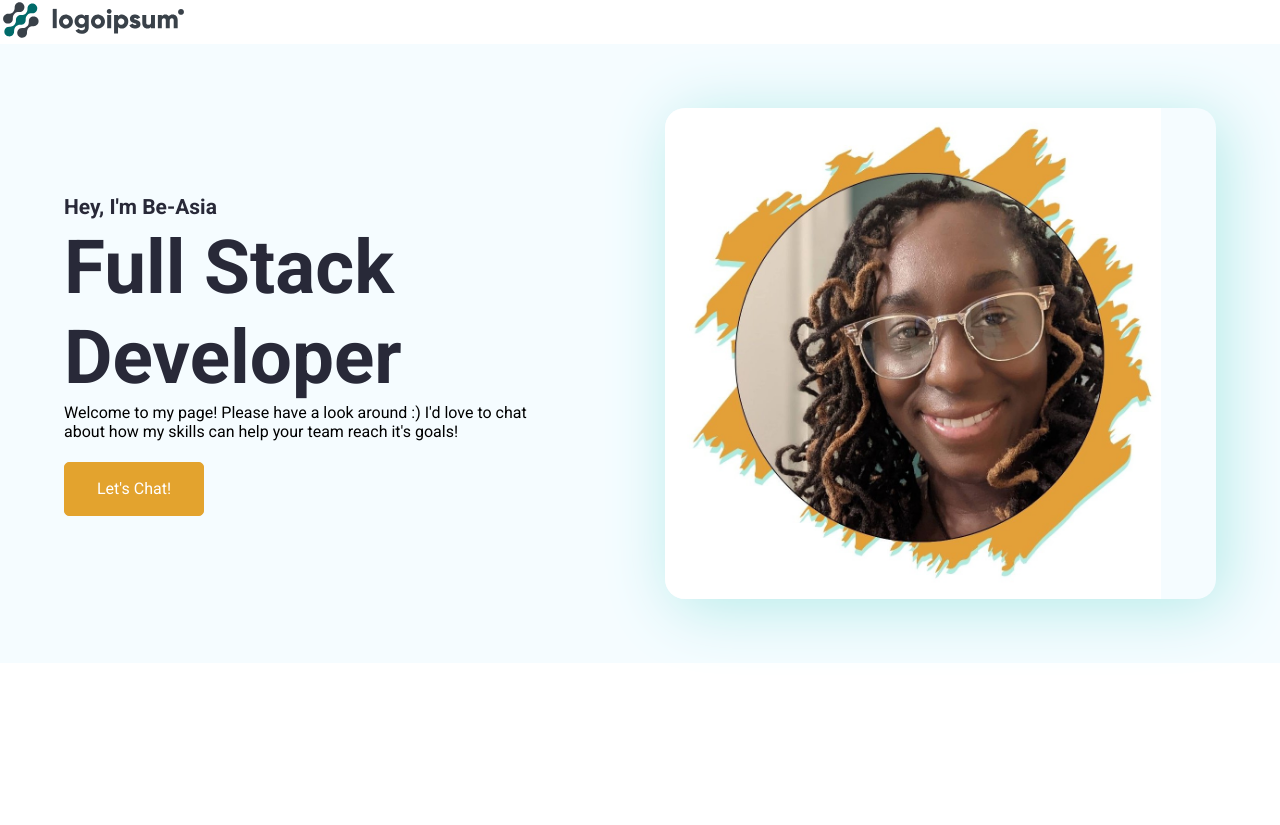
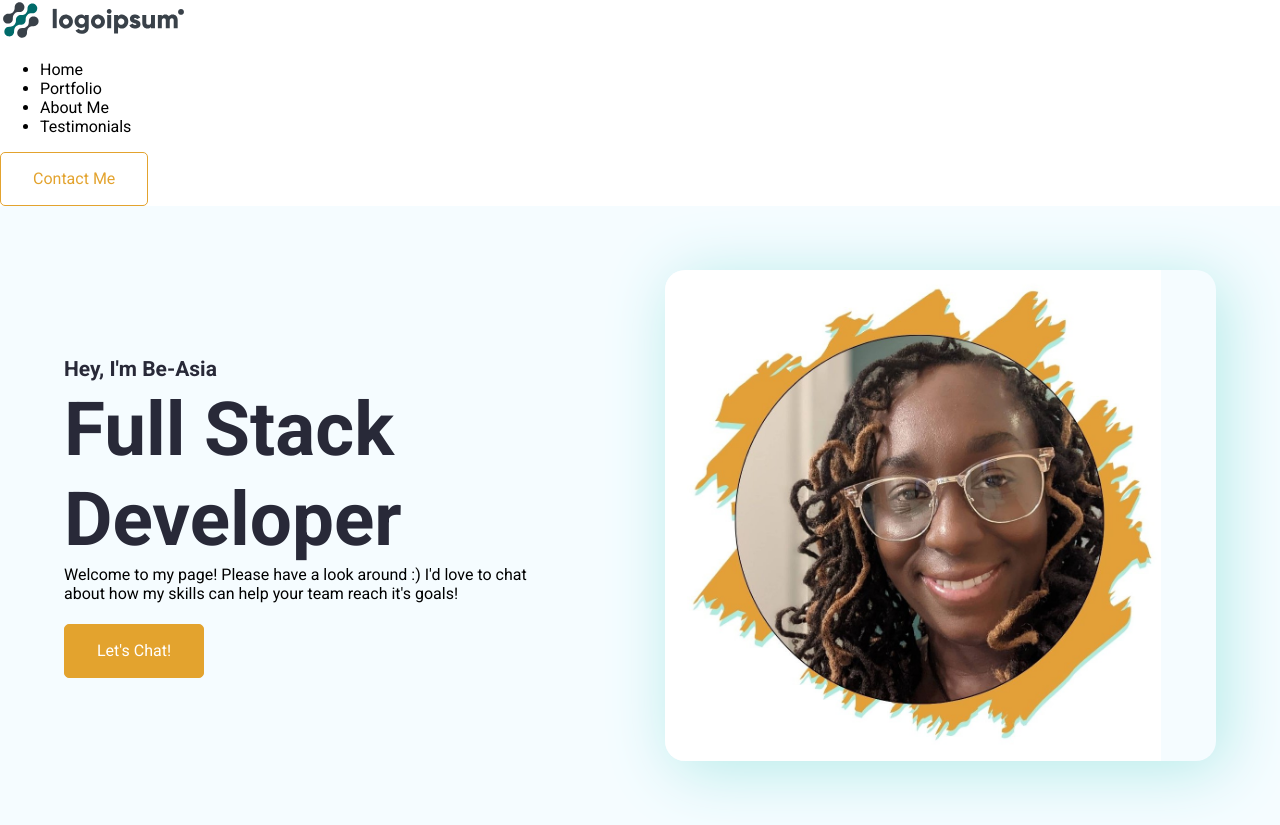
Before and after one commit to amerigirl/digitalPortfolio, a React (Create React App) app: page / in a window 1280 px wide. Before the commit the page ends 800 px from the top, so only its background shows below. Built offline with nearby package versions, Linux system fonts and the light colour scheme.

Commit message:
updating navbar links

```diff
--- a/src/App.js
+++ b/src/App.js
@@ -12,6 +12,7 @@
           <Navbar />
           <Routes>
             <Route path="/" element={<Home />} />
+            <Route path="*" element={<div>404 Not Found</div>} />
           </Routes>
         </div>
       </Router>
--- a/src/Pages/Home/Navbar.jsx
+++ b/src/Pages/Home/Navbar.jsx
@@ -1,40 +1,120 @@
-import {useState, useEffect, use} from 'react';
+import { useState, useEffect, use } from "react";
 import { Link } from "react-scroll";
 
-export default function Navbar(){
+export default function Navbar() {
   const [navActive, setNavActive] = useState(false);
 
   const toggleNav = () => {
     setNavActive((navActive) => !navActive);
-}
+  };
 
   const closeMenu = () => {
     setNavActive(false);
-}
+  };
 
-useEffect(() =>{
+  useEffect(() => {
     const handleResize = () => {
-        if(window.innerWidth <= 500){
+      if (window.innerWidth <= 500) {
         closeMenu();
       }
-    }
-    window.addEventListener('resize', handleResize);
+    };
+    window.addEventListener("resize", handleResize);
     return () => {
-        window.removeEventListener('resize', handleResize);
-    }
+      window.removeEventListener("resize", handleResize);
+    };
   }, []);
 
   useEffect(() => {
-    if(window.innerWidth <= 1200){
+    if (window.innerWidth <= 1200) {
       closeMenu();
     }
   }, []);
 
   return (
-    <nav className={`navbar ${navActive ? 'active' : ''}`}>
+    <nav className={`navbar ${navActive ? "active" : ""}`}>
       <div>
-    <img src='./img/logo.svg' alt='logo' />
+        <img src="./img/logo.svg" alt="logo" />
       </div>
+      <a
+        className={`nav_hamburger ${navActive ? "active" : ""}`}
+        onClick={toggleNav}
+      >
+        <span className="nav__hamburger__line"></span>
+        <span className="nav__hamburger__line"></span>
+        <span className="nav__hamburger__line"></span>
+      </a>
+      <div className={`navbar--items ${navActive} ? 'active: ''`}>
+        <ul>
+          <li>
+            <Link
+              onClick={closeMenu}
+              activeClass="navbar--active-content"
+              spy={true}
+              smooth={true}
+              offset={-70}
+              duration={500}
+              to="heroSection"
+              className="navbar--content"
+            >
+              Home
+            </Link>
+          </li>
+          <li>
+            <Link
+              onClick={closeMenu}
+              activeClass="navbar--active-content"
+              spy={true}
+              smooth={true}
+              offset={-70}
+              duration={500}
+              to="MyPortfolio"
+              className="navbar--content"
+            >
+              Portfolio
+            </Link>
+          </li>
+          <li>
+            <Link
+              onClick={closeMenu}
+              activeClass="navbar--active-content"
+              spy={true}
+              smooth={true}
+              offset={-70}
+              duration={500}
+              to="AboutMe"
+              className="navbar--content"
+            >
+              About Me
+            </Link>
+          </li>
+          <li>
+            <Link
+              onClick={closeMenu}
+              activeClass="navbar--active-content"
+              spy={true}
+              smooth={true}
+              offset={-70}
+              duration={500}
+              to="Testimonials"
+              className="navbar--content"
+            >
+              Testimonials
+            </Link>
+          </li>
+        </ul>
+      </div>
+      <Link
+        onClick={closeMenu}
+        activeClass="navbar--active-content"
+        spy={true}
+        smooth={true}
+        offset={-70}
+        duration={500}
+        to="ContactMe"
+        className="btn btn-outline-primary"
+      >
+        Contact Me
+      </Link>
     </nav>
-)
+  );
 }
```
Lines whose indentation alone changed are shown as unchanged.
